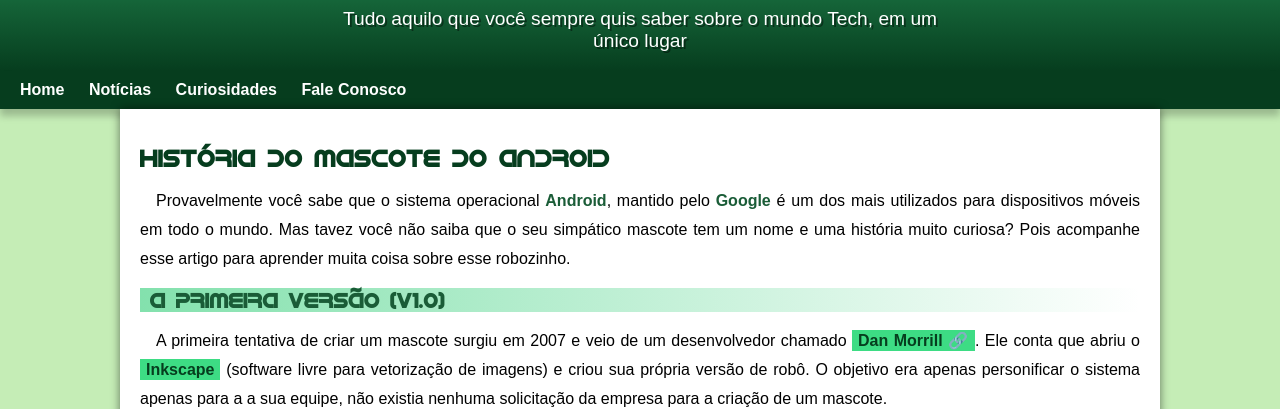
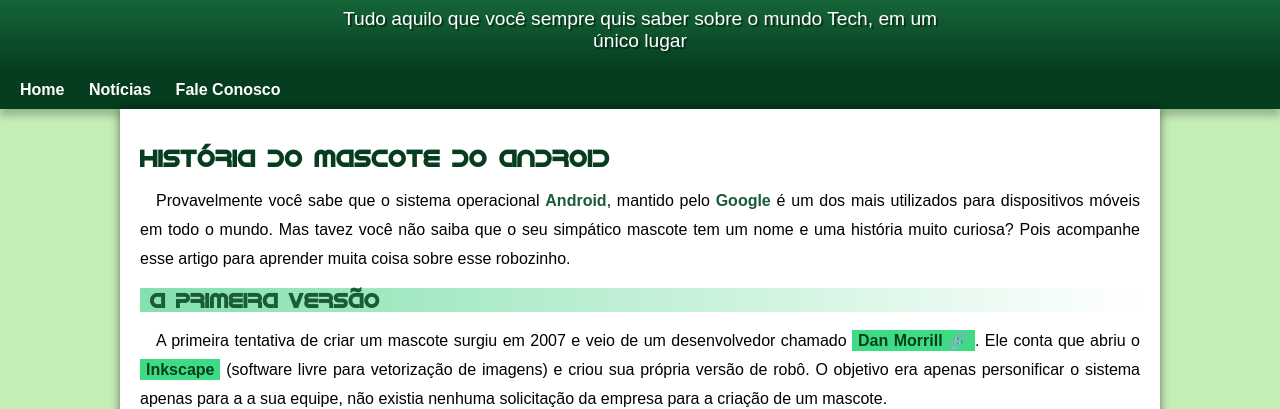
Before and after one commit to Vidall/projeto-android, a plain HTML site: page index.html in a window 1280 px wide. Shown: the part 119-528 px from the top of the page. Drawn offline with Linux system fonts and the light colour scheme.

Commit message:
Commit  no nav
Excluido o Nav Curiosidades

```diff
--- a/index.html
+++ b/index.html
@@ -16,7 +16,6 @@
     <nav>
         <a href="#">Home</a>
         <a href="#">Notícias</a>
-        <a href="#">Curiosidades</a>
         <a href="#">Fale Conosco</a>
     </nav>
     <main>
@@ -25,7 +24,7 @@
 
             <p>Provavelmente você sabe que o sistema operacional <strong>Android</strong>, mantido pelo <strong>Google</strong> é um dos mais utilizados para dispositivos móveis em todo o mundo. Mas tavez você não saiba que o seu simpático mascote tem um nome e uma história muito curiosa? Pois acompanhe esse artigo para aprender muita coisa sobre esse robozinho.</p>
 
-            <h2>A primeira versão (v1.0)</h2>
+            <h2>A primeira versão</h2>
 
             <p>A primeira tentativa de criar um mascote surgiu em 2007 e veio de um desenvolvedor chamado <a href="https://androidcommunity.com/dan-morrill-shows-us-the-android-mascot-that-almost-was-20130103/" target="_blank" class="externo">Dan Morrill</a>. Ele conta que abriu o <a href="https://androidcommunity.com/dan-morrill-shows-us-the-android-mascot-that-almost-was-20130103/linkscape" target="_blank">Inkscape</a> (software livre para vetorização de imagens) e criou sua própria versão de robô. O objetivo era apenas personificar o sistema apenas para a a sua equipe, não existia nenhuma solicitação da empresa para a criação de um mascote.</p>
 
```
